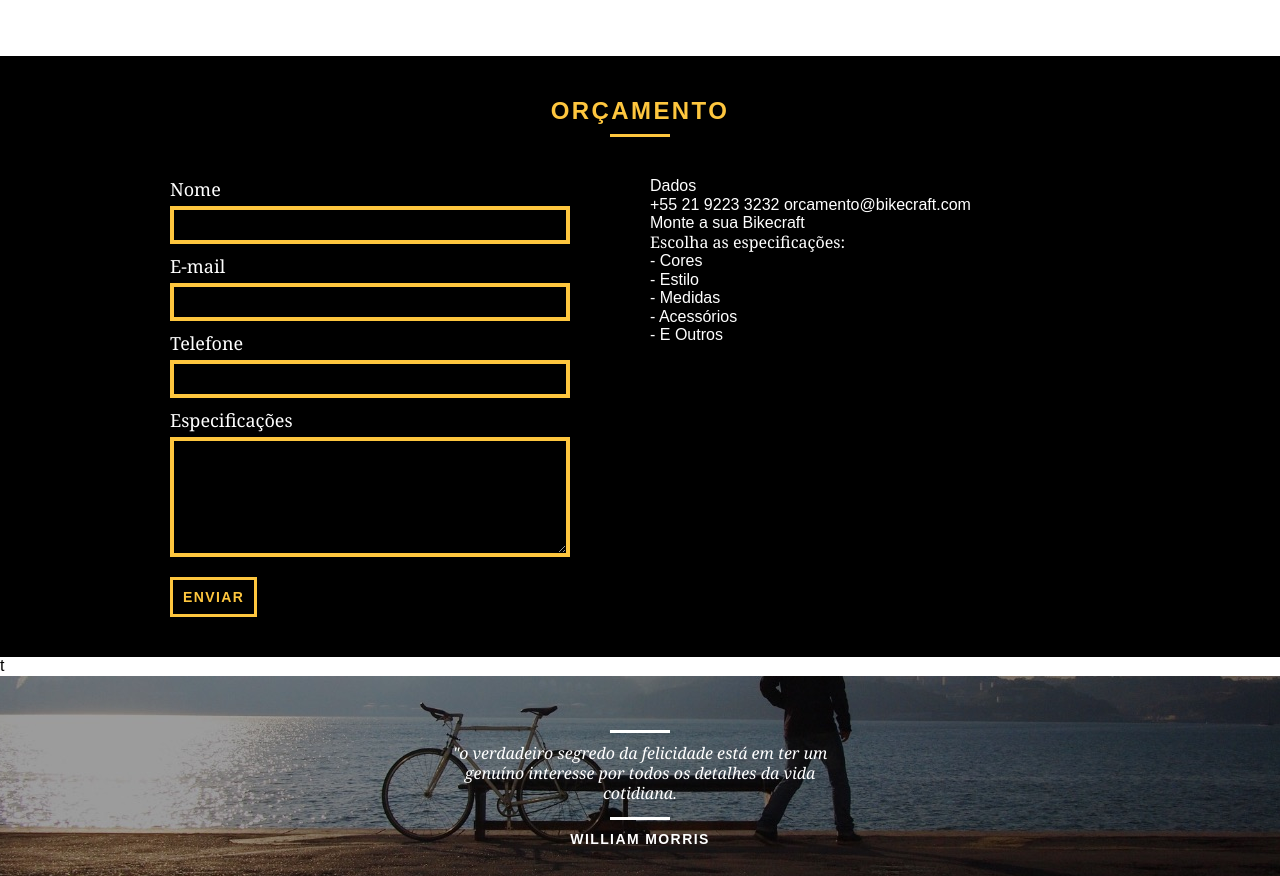
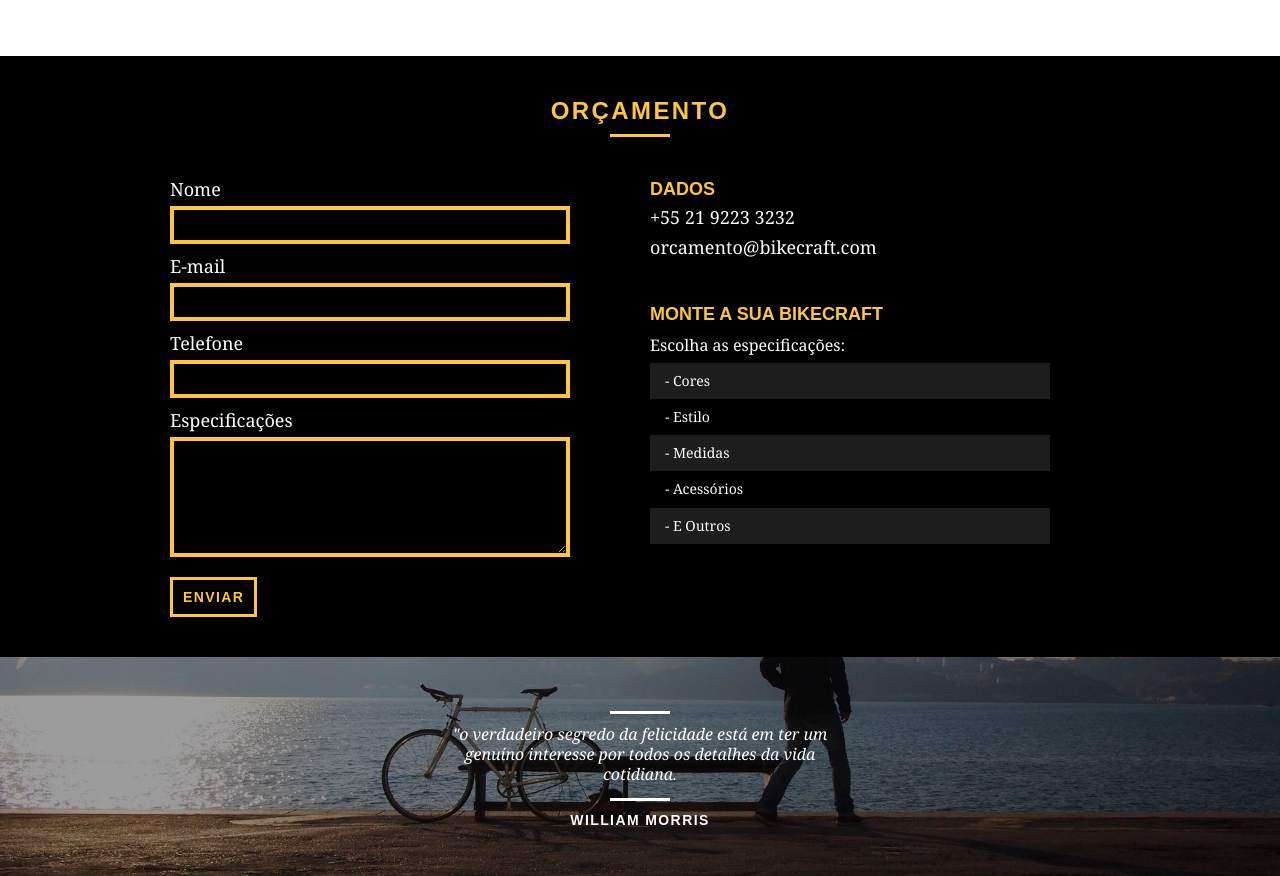
Before and after one commit to conchal/projeto-html-css, a PHP site: page /produtos.html in a window 1280 px wide. Shown: the part 2174-3050 px from the top of the page. Run offline with PHP 8.4, Linux system fonts and the light colour scheme.

Commit message:
finish style form and finish page produtos

```diff
--- a/css/produtos.css
+++ b/css/produtos.css
@@ -137,3 +137,40 @@
 .orcamento_dados {
   color: white;
 }
+
+.orcamento_dados h3 {
+  font-size: 18px;
+  line-height: 25px;
+  text-transform: uppercase;
+  color: #fec63e;
+  font-weight: bold;
+}
+
+.orcamento_dados span {
+  display: block;
+  font-size: 18px;
+  line-height: 30px;
+  font-family: Georgia, "Times New Roman", Times, serif;
+}
+
+.dados_email {
+  margin-bottom: 40px;
+}
+
+.orcamento_dados ul {
+  padding-right: 60px;
+}
+
+.orcamento_dados ul li {
+  font-family: Georgia, "Times New Roman", Times, serif;
+  font-size: 14px;
+  padding: 10px 15px;
+}
+
+.orcamento_dados ul li:nth-child(odd) {
+  background-color: #1d1d1d;
+}
+
+.orcamento_dados p {
+  margin: 8px 0;
+}
--- a/produtos.html
+++ b/produtos.html
@@ -121,7 +121,7 @@
       <div class="orcamento_dados grid-8">
         <h3>Dados</h3>
         <span>+55 21 9223 3232</span>
-        <span>orcamento@bikecraft.com</span>
+        <span class="dados_email">orcamento@bikecraft.com</span>
         <h3>Monte a sua Bikecraft</h3>
         <p>Escolha as especificações:</p>
         <ul>
@@ -133,8 +133,7 @@
         </ul>
       </div>
     </div>
-
-  </section>t
+  </section>
 
   <section class="quebra">
     <blockquote class="quote-externo container">
```
